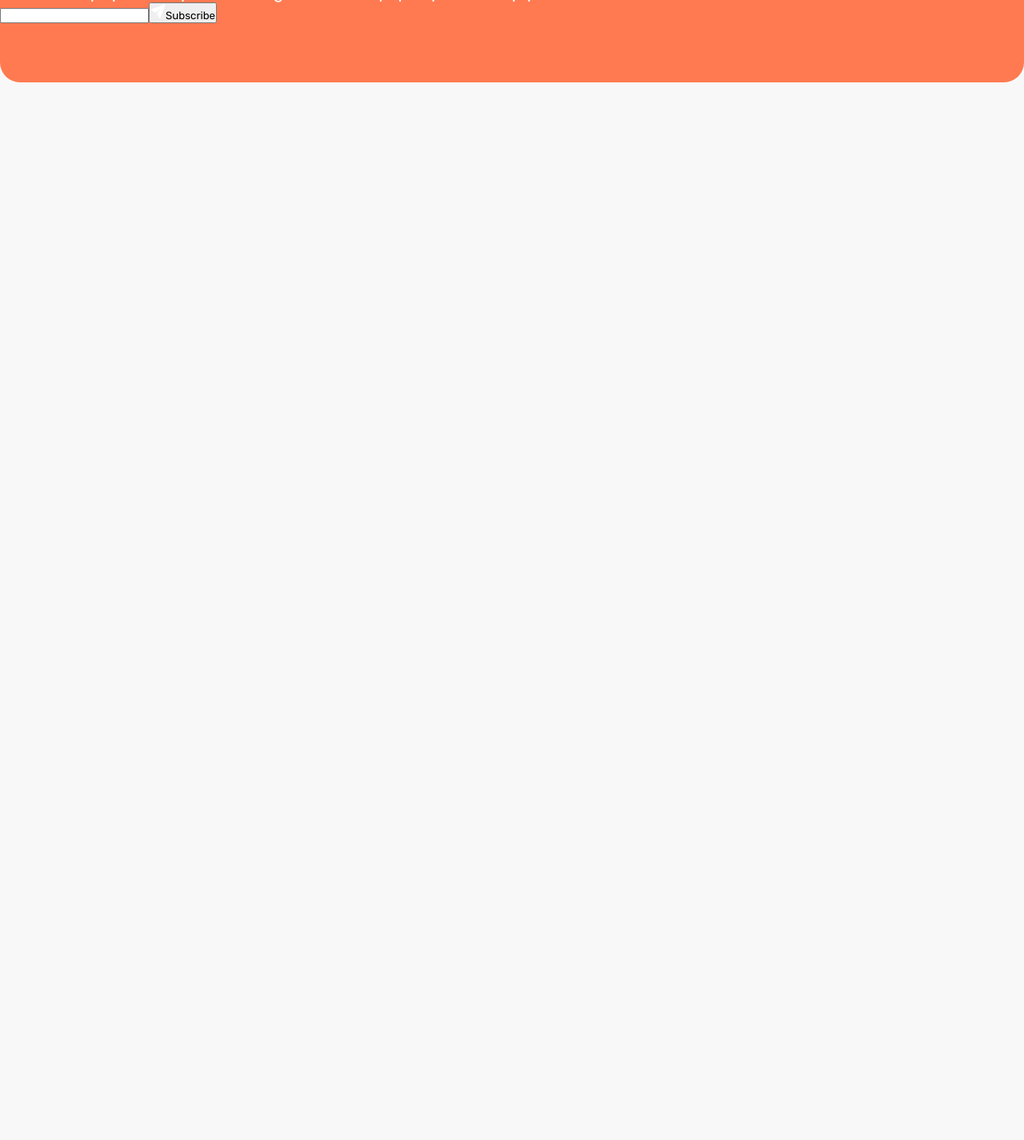
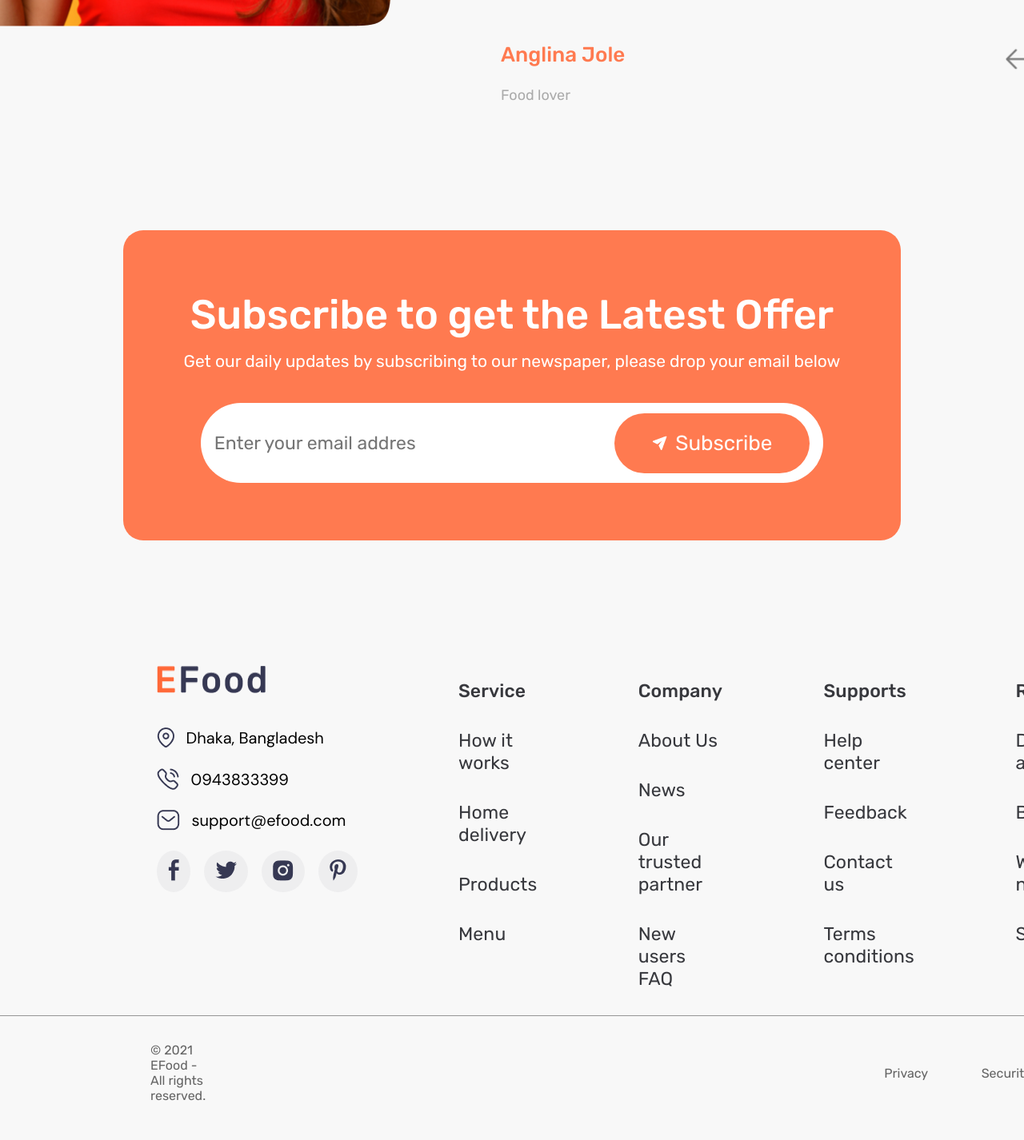
Before and after one commit to Beafzzz/eFood, a plain HTML site: page index.html in a window 1280 px wide. Shown: the part 6123-7549 px from the top of the page at 80% size. Before the commit the page ends 6226 px from the top, so only its background shows below. Drawn offline with nearby package versions, Linux system fonts and the light colour scheme.

Commit message:
доделал

```diff
--- a/index.html
+++ b/index.html
@@ -10,7 +10,7 @@
   <link rel="preconnect" href="https://fonts.gstatic.com" crossorigin>
   <link href="https://fonts.googleapis.com/css2?family=Rubik:ital,wght@0,300..900;1,300..900&display=swap" rel="stylesheet">
   <link href="https://fonts.googleapis.com/css2?family=Jost&family=Montserrat:ital,wght@0,100..900;1,100..900&family=Nunito:ital,wght@0,200..1000;1,200..1000&family=Poppins:ital,wght@0,100;0,200;0,300;0,400;0,500;0,600;0,700;0,800;0,900;1,100;1,200;1,300;1,400;1,500;1,600;1,700;1,800;1,900&family=Roboto:ital,wght@0,100;0,300;0,400;0,500;0,700;0,900;1,100;1,300;1,400;1,500;1,700;1,900&family=Rubik:ital,wght@0,300..900;1,300..900&display=swap" rel="stylesheet">
-
+  <link href="https://fonts.googleapis.com/css2?family=DM+Sans:ital,opsz,wght@0,9..40,100..1000;1,9..40,100..1000&display=swap" rel="stylesheet">
 </head>
 <body>
   <header>
@@ -207,8 +207,61 @@
   <div class="subscribe">
     <p class="head-text">Subscribe to get the Latest Offer</p>
     <p class="main-text">Get our daily updates by subscribing to our newspaper, please drop your email below</p>
-    <div><input type="text" name="" id=""><button><img src="assets/img/tg.png"><span>Subscribe</span></button></div>
+    <div class="input-box"><input type="text" placeholder="Enter your email addres"><button><img src="assets/img/tg.png"><span>Subscribe</span></button></div>
   </div>
+
+  <footer>
+    <div class="top-footer">
+      <div class="mini-info">
+        <img src="assets/img/EFood.png" style="margin-bottom: 18px;" width="136px" height="35px">
+        <p><img src="assets/img/Location.png">Dhaka, Bangladesh</p>
+        <p><img src="assets/img/Calling.png">0943833399</p>
+        <p><img src="assets/img/Message.png">support@efood.com</p>
+        <div class="socials-buttons">
+          <button><img src="assets/img/ic-facebook.png"></button>
+          <button><img src="assets/img/ic-twitter.png"></button>
+          <button><img src="assets/img/ic-instagram.png"></button>
+          <button><img src="assets/img/ic-pinterset.png"></button>
+        </div>
+      </div>
+      <div class="about-site-buttons">
+        <p class="footer-head-text">Service</p>
+        <p class="footer-main-text">How it works</p>
+        <p class="footer-main-text">Home delivery</p>
+        <p class="footer-main-text">Products</p>
+        <p class="footer-main-text">Menu</p>
+      </div>
+      <div class="about-site-buttons">
+        <p class="footer-head-text">Company</p>
+        <p class="footer-main-text">About Us</p>
+        <p class="footer-main-text">News</p>
+        <p class="footer-main-text">Our trusted partner</p>
+        <p class="footer-main-text">New users FAQ</p>
+      </div>
+      <div class="about-site-buttons">
+        <p class="footer-head-text">Supports</p>
+        <p class="footer-main-text">Help center</p>
+        <p class="footer-main-text">Feedback</p>
+        <p class="footer-main-text">Contact us</p>
+        <p class="footer-main-text">Terms conditions</p>
+      </div>
+      <div class="about-site-buttons">
+        <p class="footer-head-text">Resources</p>
+        <p class="footer-main-text">Download app</p>
+        <p class="footer-main-text">Blog</p>
+        <p class="footer-main-text">What’s new</p>
+        <p class="footer-main-text">Sitemap</p>
+      </div>
+    </div>
+    <div class="bottom-footer">
+      <p>© 2021 EFood - All rights reserved.</p>
+      <div style="display: flex; gap: 66.5px;">
+        <p>Privacy</p>
+        <p>Security</p>
+        <p>Terms</p>
+      </div>
+    </div>
+  </footer>
 
 </body>
 </html>
--- a/style.css
+++ b/style.css
@@ -453,6 +453,7 @@ header button{
   display: flex;
   flex-direction: column;
   align-items: center;
+  margin-top: 213px;
 }
 
 .reviews .head-text{
@@ -535,9 +536,16 @@ header button{
 }
 
 .subscribe{
+  display: flex;
+  justify-content: center;
+  align-items: center;
+  flex-direction: column;
   background-color: #FF7A50;
   border-radius: 25px;
-  width: 100%;
+  width: 76%;
+  margin-top: 158px;
+  padding-top: 75px;
+  padding-bottom: 72px;
 }
 
 .subscribe .head-text{
@@ -549,10 +557,112 @@ header button{
 .subscribe .main-text{
   font-size: 21px;
   color: white;
+  margin-top: 15px;
+  margin-bottom: 40px;
 }
 
-.subscribe div{
-  width: 1072px;
+.subscribe .input-box{
+  display: flex;
+  align-items: center;
+  justify-content: space-around;
+  width: 80%;
   height: 100px;
   border-radius: 90px;
+  background-color: white;
 }
+
+.subscribe > .input-box > input{
+  border: none;
+  height: 40px;
+  width: 60%;
+  font-size: 23px;
+}
+
+.subscribe > .input-box > button{
+  border: none;
+  border-radius: 89px;
+  background-color: #FF7A50;
+  display: flex;
+  align-items: center;
+  justify-content: center;
+  height: 75px;
+  width: 244px;
+  gap: 10px;
+  font-size: 26px;
+  color: white;
+}
+
+.subscribe > .input-box > input::placeholder{
+  font-size: 23px;
+}
+
+footer{
+  width: 100%;
+  padding-top: 156px;
+}
+
+.top-footer{
+  display: flex;
+  gap: 126.5px;
+  padding-left: 195.5px;
+  padding-right: 168px;
+  padding-bottom: 32px;
+  border-bottom: solid 1px #969696;
+}
+
+footer button{
+  border: none;
+  border-radius: 50%;
+  padding: 11px 14px;
+  background-color: #EEEEEF;
+}
+
+.top-footer > .mini-info{
+    display: flex;
+    flex-direction: column;
+    gap: 25px;
+}
+
+.socials-buttons{
+  display: flex;
+  gap: 17px;
+}
+
+.about-site-buttons{
+  display: flex;
+  flex-direction: column;
+  gap: 34px;
+  padding-top: 18px;
+}
+
+.about-site-buttons p{
+  font-size: 23px;
+  letter-spacing: 0.1px;
+  color: #37383D;
+}
+
+.footer-head-text{
+  font-weight: 500;
+}
+
+.mini-info p{
+  display: flex;
+  gap: 15px;
+  align-items: center;
+  font-family: 'DM Sans', serif;
+  font-size: 20px;
+}
+
+.bottom-footer{
+  display: flex;
+  align-items: center;
+  gap: 848px;
+  padding-top: 33px;
+  padding-bottom: 46px;
+  padding-left: 188px;
+  padding-right: 168px;
+}
+
+.bottom-footer p{
+  color: #646464;
+}
```
Also changed, not shown: assets/img/Calling.png (added), assets/img/Location.png (added), assets/img/Message.png (added), assets/img/arrow_outward.png (added), assets/img/ic-facebook.png (added), assets/img/ic-instagram.png (added), assets/img/ic-pinterset.png (added), assets/img/ic-twitter.png (added).
